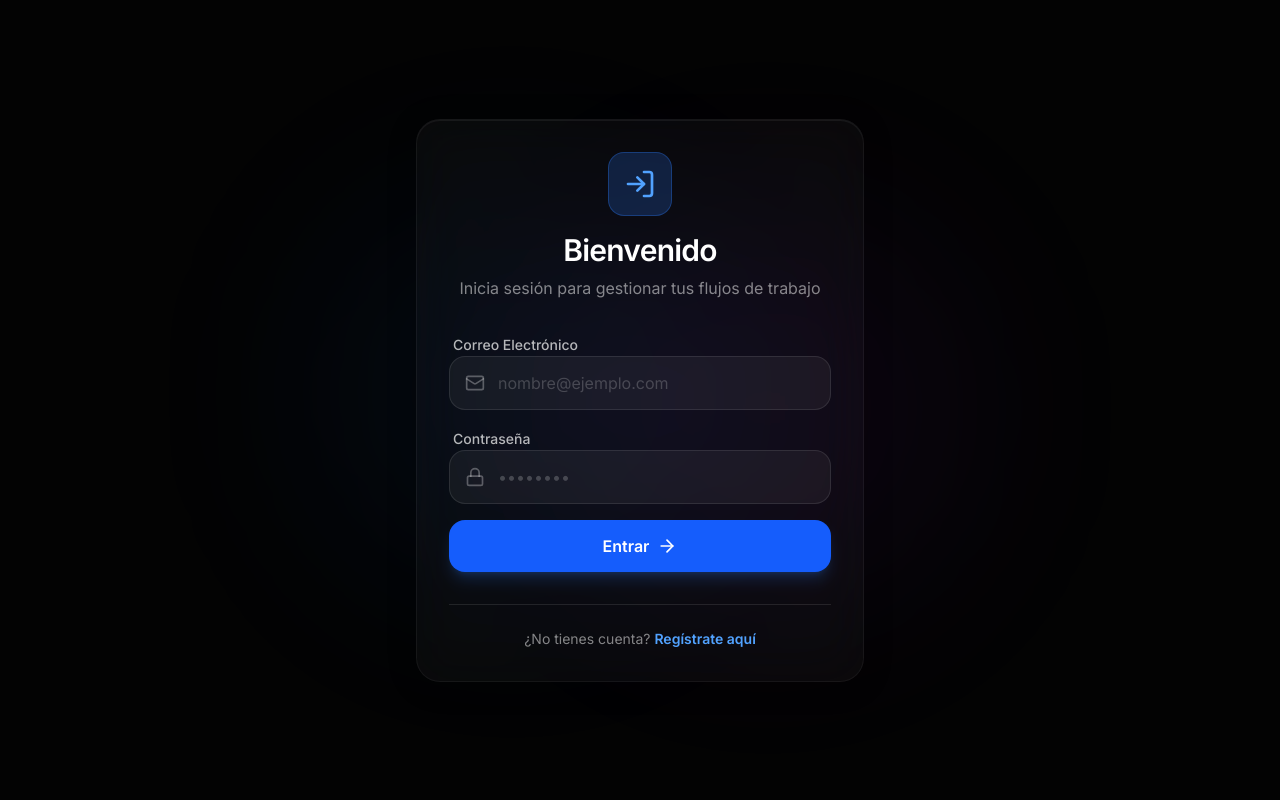
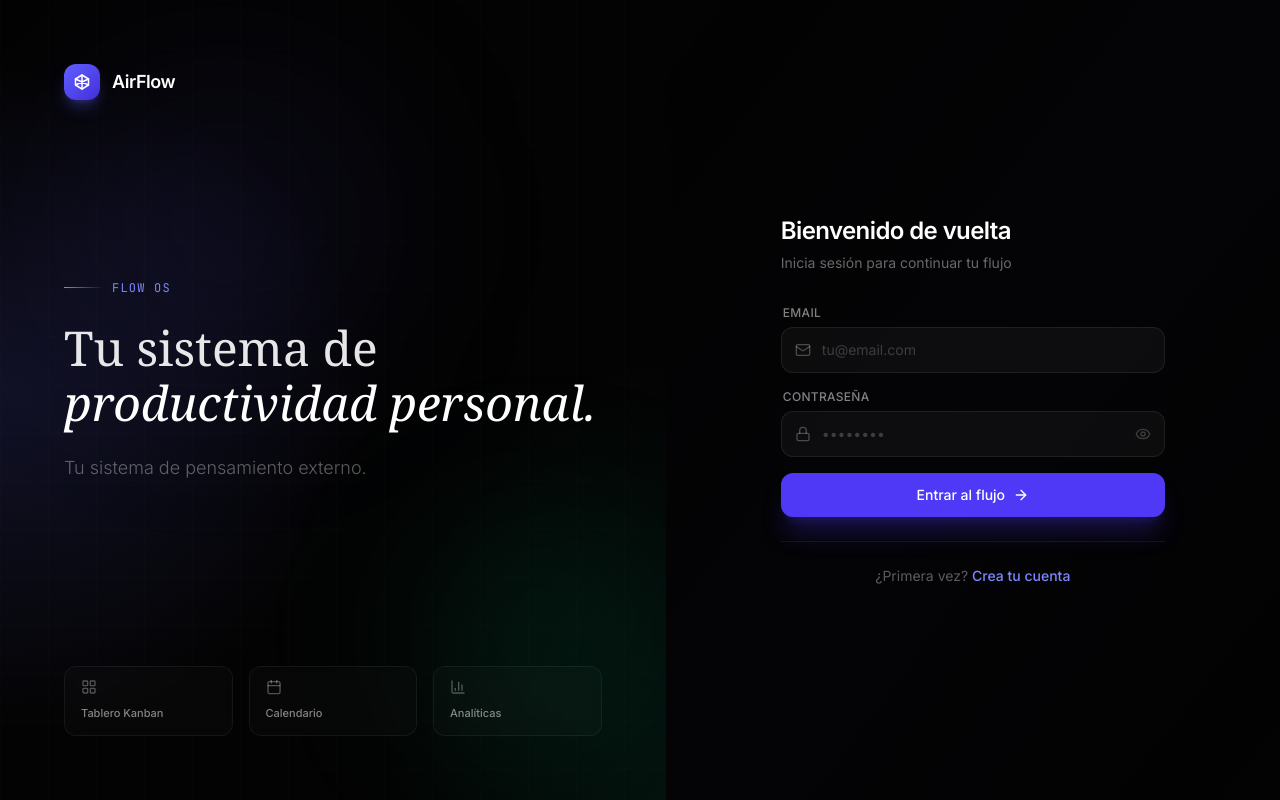
Before and after one commit to ospinajohn/airFlow, a React (Vite) app in the folder frontend/: page / in a window 1280 px wide. Built offline with nearby package versions, Linux system fonts and the light colour scheme.

Commit message:
feat: implement user login page with form submission and API client for authentication and 401 error handling.

```diff
--- a/frontend/src/components/auth/LoginPage.tsx
+++ b/frontend/src/components/auth/LoginPage.tsx
@@ -1,121 +1,239 @@
-import React, { useState } from 'react';
-import { motion } from 'motion/react';
-import { Mail, Lock, LogIn, ArrowRight, Loader2 } from 'lucide-react';
+import React, { useState, useEffect } from 'react';
+import { motion, AnimatePresence } from 'motion/react';
+import { Mail, Lock, ArrowRight, Loader2, Eye, EyeOff, LayoutGrid, Calendar, BarChart3 } from 'lucide-react';
 import apiClient from '../../api/client';
 import { useAuth } from '../../context/AuthContext';
+
+const TAGLINES = [
+  'Convierte el caos en flujo.',
+  'Tu sistema de pensamiento externo.',
+  'El trabajo que importa, primero.',
+  'Claridad sobre todo lo demás.',
+];
 
 export const LoginPage: React.FC<{ onSwitchAction: () => void }> = ({ onSwitchAction }) => {
   const { login } = useAuth();
   const [email, setEmail] = useState('');
   const [password, setPassword] = useState('');
+  const [showPassword, setShowPassword] = useState(false);
   const [isLoading, setIsLoading] = useState(false);
   const [error, setError] = useState<string | null>(null);
+  const [taglineIdx, setTaglineIdx] = useState(0);
+
+  useEffect(() => {
+    const t = setInterval(() => setTaglineIdx(i => (i + 1) % TAGLINES.length), 3500);
+    return () => clearInterval(t);
+  }, []);
 
   const handleSubmit = async (e: React.FormEvent) => {
     e.preventDefault();
     setIsLoading(true);
     setError(null);
-
     try {
       const { data } = await apiClient.post('/auth/login', { email, password });
       login(data.user, data.access_token);
     } catch (err: any) {
-      setError(err.response?.data?.message || 'Error al iniciar sesión. Verifica tus credenciales.');
+      setError(err.response?.data?.message || 'Credenciales incorrectas. Intenta de nuevo.');
     } finally {
       setIsLoading(false);
     }
   };
 
   return (
-    <div className="min-h-screen flex items-center justify-center p-4 relative overflow-hidden">
-      {/* Background Effects */}
-      <div className="absolute inset-0 z-0">
-        <div className="absolute top-1/4 left-1/4 w-96 h-96 bg-blue-500/10 blur-[120px] rounded-full animate-pulse" />
-        <div className="absolute bottom-1/4 right-1/4 w-96 h-96 bg-purple-500/10 blur-[120px] rounded-full animate-pulse" style={{ animationDelay: '2s' }} />
+    <div className="min-h-screen flex overflow-hidden">
+      {/* ── Panel izquierdo: Identidad del producto ── */}
+      <motion.div
+        initial={{ opacity: 0, x: -40 }}
+        animate={{ opacity: 1, x: 0 }}
+        transition={{ duration: 0.8, ease: [0.16, 1, 0.3, 1] }}
+        className="hidden lg:flex lg:w-[52%] flex-col justify-between p-16 relative overflow-hidden"
+        style={{
+          background: 'radial-gradient(ellipse 80% 60% at 0% 50%, rgba(99,102,241,0.15) 0%, transparent 70%), radial-gradient(ellipse 60% 80% at 100% 100%, rgba(16,185,129,0.08) 0%, transparent 70%)',
+        }}
+      >
+        {/* Grid estético */}
+        <div
+          className="absolute inset-0 opacity-[0.03]"
+          style={{
+            backgroundImage: `linear-gradient(rgba(255,255,255,0.3) 1px, transparent 1px), linear-gradient(90deg, rgba(255,255,255,0.3) 1px, transparent 1px)`,
+            backgroundSize: '48px 48px',
+          }}
+        />
+
+        {/* Esferas de luz */}
+        <div className="absolute top-20 left-20 w-72 h-72 rounded-full bg-indigo-500/10 blur-[100px] animate-pulse" />
+        <div className="absolute bottom-10 right-0 w-64 h-64 rounded-full bg-emerald-500/8 blur-[80px] animate-pulse" style={{ animationDelay: '2s' }} />
+
+        {/* Logo */}
+        <div className="relative z-10 flex items-center gap-3">
+          <div className="w-9 h-9 rounded-xl bg-gradient-to-br from-indigo-500 to-indigo-700 flex items-center justify-center shadow-lg shadow-indigo-500/30">
+            <svg width="18" height="18" viewBox="0 0 18 18" fill="none">
+              <path d="M9 2L15.5 6V12L9 16L2.5 12V6L9 2Z" stroke="white" strokeWidth="1.5" strokeLinejoin="round" />
+              <path d="M9 2V16M2.5 6L15.5 12M15.5 6L2.5 12" stroke="white" strokeWidth="1.5" strokeLinecap="round" />
+            </svg>
+          </div>
+          <span className="text-white font-semibold tracking-tight text-lg">AirFlow</span>
         </div>
 
+        {/* Tagline rotante */}
+        <div className="relative z-10 flex-1 flex flex-col justify-center">
+          <div className="mb-6 flex items-center gap-2">
+            <div className="h-px w-10 bg-gradient-to-r from-indigo-400 to-transparent" />
+            <span className="text-indigo-400 text-xs font-mono uppercase tracking-widest">Flow OS</span>
+          </div>
+          <h2 className="text-5xl font-light text-white/90 leading-[1.15] mb-6" style={{ fontFamily: "'Georgia', serif" }}>
+            Tu sistema de<br />
+            <span className="italic text-white">productividad personal.</span>
+          </h2>
+          <div className="h-8 overflow-hidden">
+            <AnimatePresence mode="wait">
+              <motion.p
+                key={taglineIdx}
+                initial={{ opacity: 0, y: 14 }}
+                animate={{ opacity: 1, y: 0 }}
+                exit={{ opacity: 0, y: -14 }}
+                transition={{ duration: 0.4 }}
+                className="text-white/35 text-lg font-light"
+              >
+                {TAGLINES[taglineIdx]}
+              </motion.p>
+            </AnimatePresence>
+          </div>
+        </div>
+
+        {/* Indicadores de características */}
+        <div className="relative z-10 grid grid-cols-3 gap-4">
+          {[
+            { label: 'Tablero Kanban', icon: <LayoutGrid className="w-4 h-4" /> },
+            { label: 'Calendario', icon: <Calendar className="w-4 h-4" /> },
+            { label: 'Analíticas', icon: <BarChart3 className="w-4 h-4" /> },
+          ].map((f) => (
+            <div key={f.label} className="px-4 py-3 rounded-xl border border-white/[0.06] bg-white/[0.02] backdrop-blur">
+              <span className="text-white/30 text-lg block mb-1">{f.icon}</span>
+              <span className="text-white/50 text-[11px] font-medium">{f.label}</span>
+            </div>
+          ))}
+        </div>
+      </motion.div>
+
+      {/* ── Panel derecho: Formulario ── */}
+      <div className="flex-1 flex items-center justify-center p-8 relative">
+        {/* Fondo sutil */}
+        <div className="absolute inset-0 bg-gradient-to-br from-transparent via-indigo-500/[0.02] to-transparent" />
+
         <motion.div
-        initial={{ opacity: 0, y: 20 }}
+          initial={{ opacity: 0, y: 16 }}
           animate={{ opacity: 1, y: 0 }}
-        className="w-full max-w-md glass p-8 rounded-3xl z-10 border border-white/10"
+          transition={{ duration: 0.6, ease: [0.16, 1, 0.3, 1], delay: 0.2 }}
+          className="w-full max-w-sm relative z-10"
         >
-        <div className="flex flex-col items-center mb-8">
-          <div className="w-16 h-16 bg-blue-500/20 rounded-2xl flex items-center justify-center mb-4 border border-blue-500/30">
-            <LogIn className="w-8 h-8 text-blue-400" />
+          {/* Header solo visible en mobile */}
+          <div className="lg:hidden flex items-center gap-2.5 mb-10">
+            <div className="w-8 h-8 rounded-lg bg-indigo-600 flex items-center justify-center">
+              <svg width="16" height="16" viewBox="0 0 18 18" fill="none">
+                <path d="M9 2L15.5 6V12L9 16L2.5 12V6L9 2Z" stroke="white" strokeWidth="1.5" strokeLinejoin="round" />
+              </svg>
             </div>
-          <h1 className="text-3xl font-bold text-white mb-2 tracking-tight">Bienvenido</h1>
-          <p className="text-white/50 text-center">Inicia sesión para gestionar tus flujos de trabajo</p>
+            <span className="text-white font-semibold">AirFlow</span>
+          </div>
+
+          <div className="mb-8">
+            <h1 className="text-2xl font-semibold text-white mb-1.5 tracking-tight">Bienvenido de vuelta</h1>
+            <p className="text-white/40 text-sm">Inicia sesión para continuar tu flujo</p>
           </div>
 
           <form onSubmit={handleSubmit} className="space-y-4">
-          <div className="space-y-2">
-            <label className="text-sm font-medium text-white/70 ml-1">Correo Electrónico</label>
-            <div className="relative group">
-              <Mail className="absolute left-4 top-1/2 -translate-y-1/2 w-5 h-5 text-white/30 group-focus-within:text-blue-400 transition-colors" />
+            {/* Email */}
+            <div className="group">
+              <label className="block text-xs font-medium text-white/50 mb-1.5 ml-0.5 tracking-wide uppercase">Email</label>
+              <div className="relative">
+                <Mail className="absolute left-3.5 top-1/2 -translate-y-1/2 w-4 h-4 text-white/25 group-focus-within:text-indigo-400 transition-colors duration-200" />
                 <input
                   type="email"
                   required
                   value={email}
                   onChange={(e) => setEmail(e.target.value)}
-                className="w-full bg-white/5 border border-white/10 rounded-2xl py-3.5 pl-12 pr-4 text-white placeholder:text-white/20 focus:outline-none focus:ring-2 focus:ring-blue-500/50 transition-all"
-                placeholder="nombre@ejemplo.com"
+                  className="w-full bg-white/[0.04] border border-white/[0.08] hover:border-white/[0.14] focus:border-indigo-500/60 focus:bg-indigo-500/[0.04] rounded-xl py-3 pl-10 pr-4 text-white text-sm placeholder:text-white/20 outline-none transition-all duration-200 focus:ring-2 focus:ring-indigo-500/20"
+                  placeholder="tu@email.com"
+                  autoComplete="email"
                 />
               </div>
             </div>
 
-          <div className="space-y-2">
-            <label className="text-sm font-medium text-white/70 ml-1">Contraseña</label>
-            <div className="relative group">
-              <Lock className="absolute left-4 top-1/2 -translate-y-1/2 w-5 h-5 text-white/30 group-focus-within:text-blue-400 transition-colors" />
+            {/* Contraseña */}
+            <div className="group">
+              <label className="block text-xs font-medium text-white/50 mb-1.5 ml-0.5 tracking-wide uppercase">Contraseña</label>
+              <div className="relative">
+                <Lock className="absolute left-3.5 top-1/2 -translate-y-1/2 w-4 h-4 text-white/25 group-focus-within:text-indigo-400 transition-colors duration-200" />
                 <input
-                type="password"
+                  type={showPassword ? 'text' : 'password'}
                   required
                   value={password}
                   onChange={(e) => setPassword(e.target.value)}
-                className="w-full bg-white/5 border border-white/10 rounded-2xl py-3.5 pl-12 pr-4 text-white placeholder:text-white/20 focus:outline-none focus:ring-2 focus:ring-blue-500/50 transition-all"
+                  className="w-full bg-white/[0.04] border border-white/[0.08] hover:border-white/[0.14] focus:border-indigo-500/60 focus:bg-indigo-500/[0.04] rounded-xl py-3 pl-10 pr-10 text-white text-sm placeholder:text-white/20 outline-none transition-all duration-200 focus:ring-2 focus:ring-indigo-500/20"
                   placeholder="••••••••"
+                  autoComplete="current-password"
                 />
+                <button
+                  type="button"
+                  onClick={() => setShowPassword(!showPassword)}
+                  className="absolute right-3.5 top-1/2 -translate-y-1/2 text-white/20 hover:text-white/50 transition-colors"
+                >
+                  {showPassword ? <EyeOff className="w-4 h-4" /> : <Eye className="w-4 h-4" />}
+                </button>
               </div>
             </div>
 
+            {/* Error */}
+            <AnimatePresence mode="wait">
               {error && (
                 <motion.div
-              initial={{ opacity: 0, x: -10 }}
-              animate={{ opacity: 1, x: 0 }}
-              className="bg-red-500/10 border border-red-500/20 text-red-400 p-4 rounded-2xl text-sm"
+                  key="error"
+                  initial={{ opacity: 0, y: -6, height: 0 }}
+                  animate={{ opacity: 1, y: 0, height: 'auto' }}
+                  exit={{ opacity: 0, y: -6, height: 0 }}
+                  transition={{ duration: 0.25, ease: [0.16, 1, 0.3, 1] }}
+                  className="overflow-hidden"
                 >
+                  <div className="bg-red-500/[0.08] border border-red-500/20 text-red-400 px-4 py-3 rounded-xl text-xs overflow-hidden">
                     {error}
+                  </div>
                 </motion.div>
               )}
+            </AnimatePresence>
 
-          <button
+            {/* Submit */}
+            <motion.button
               type="submit"
               disabled={isLoading}
-            className="w-full bg-blue-600 hover:bg-blue-500 disabled:opacity-50 disabled:cursor-not-allowed text-white font-semibold py-3.5 rounded-2xl flex items-center justify-center gap-2 transition-all shadow-lg shadow-blue-500/20 group"
+              whileHover={!isLoading ? { scale: 1.01 } : {}}
+              whileTap={!isLoading ? { scale: 0.99 } : {}}
+              className="w-full bg-indigo-600 hover:bg-indigo-500 disabled:opacity-40 disabled:cursor-not-allowed text-white font-medium py-3 rounded-xl flex items-center justify-center gap-2 transition-all text-sm shadow-xl shadow-indigo-600/25 group mt-2"
             >
               {isLoading ? (
-              <Loader2 className="w-5 h-5 animate-spin" />
+                <Loader2 className="w-4 h-4 animate-spin" />
               ) : (
                 <>
-                Entrar
-                <ArrowRight className="w-5 h-5 group-hover:translate-x-1 transition-transform" />
+                  Entrar al flujo
+                  <ArrowRight className="w-4 h-4 group-hover:translate-x-0.5 transition-transform" />
                 </>
               )}
-          </button>
+            </motion.button>
           </form>
 
-        <div className="mt-8 pt-6 border-t border-white/10 text-center">
-          <p className="text-white/50 text-sm">
-            ¿No tienes cuenta?{' '}
+          <div className="mt-6 pt-6 border-t border-white/[0.06] text-center">
+            <p className="text-white/35 text-sm">
+              ¿Primera vez?{' '}
               <button
                 onClick={onSwitchAction}
-              className="text-blue-400 hover:text-blue-300 font-semibold transition-colors"
+                className="text-indigo-400 hover:text-indigo-300 font-medium transition-colors"
               >
-              Regístrate aquí
+                Crea tu cuenta
               </button>
             </p>
           </div>
         </motion.div>
       </div>
+    </div>
   );
 };
```
Also changed, not shown: frontend/src/api/client.ts (+9 -5 lines). Lines whose indentation alone changed are shown as unchanged.
